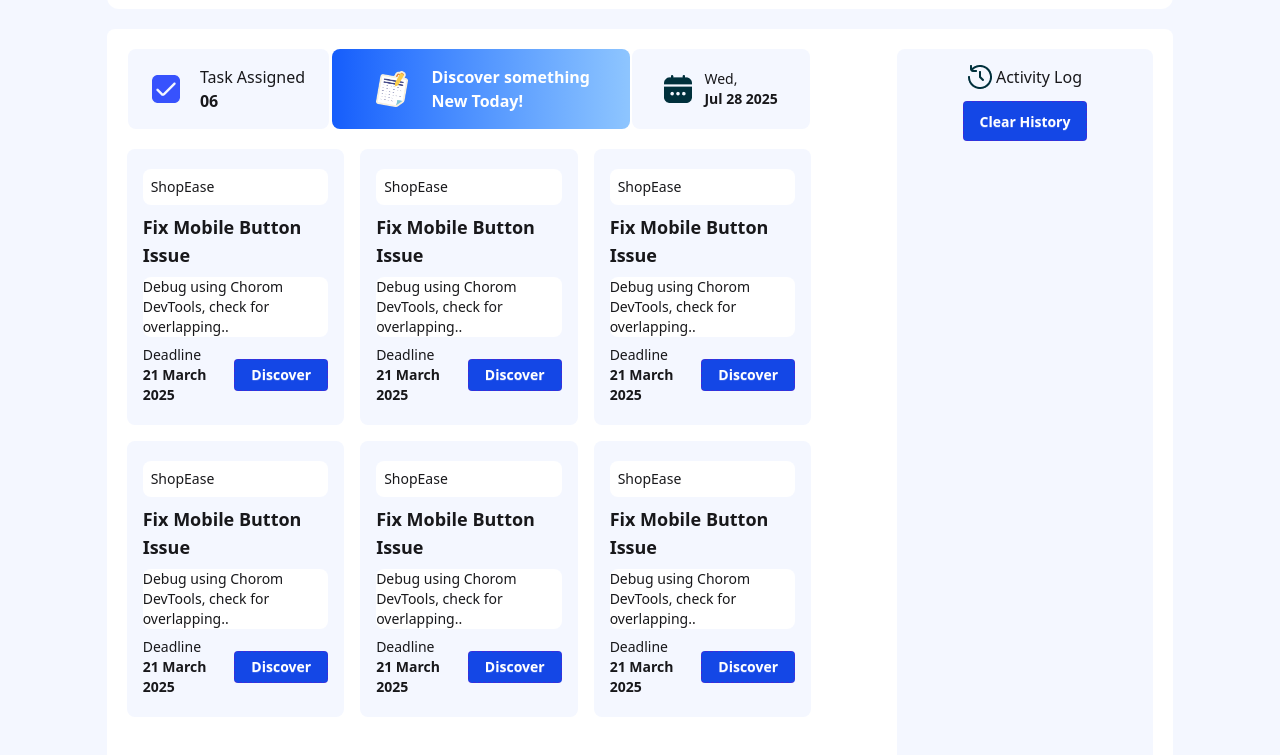
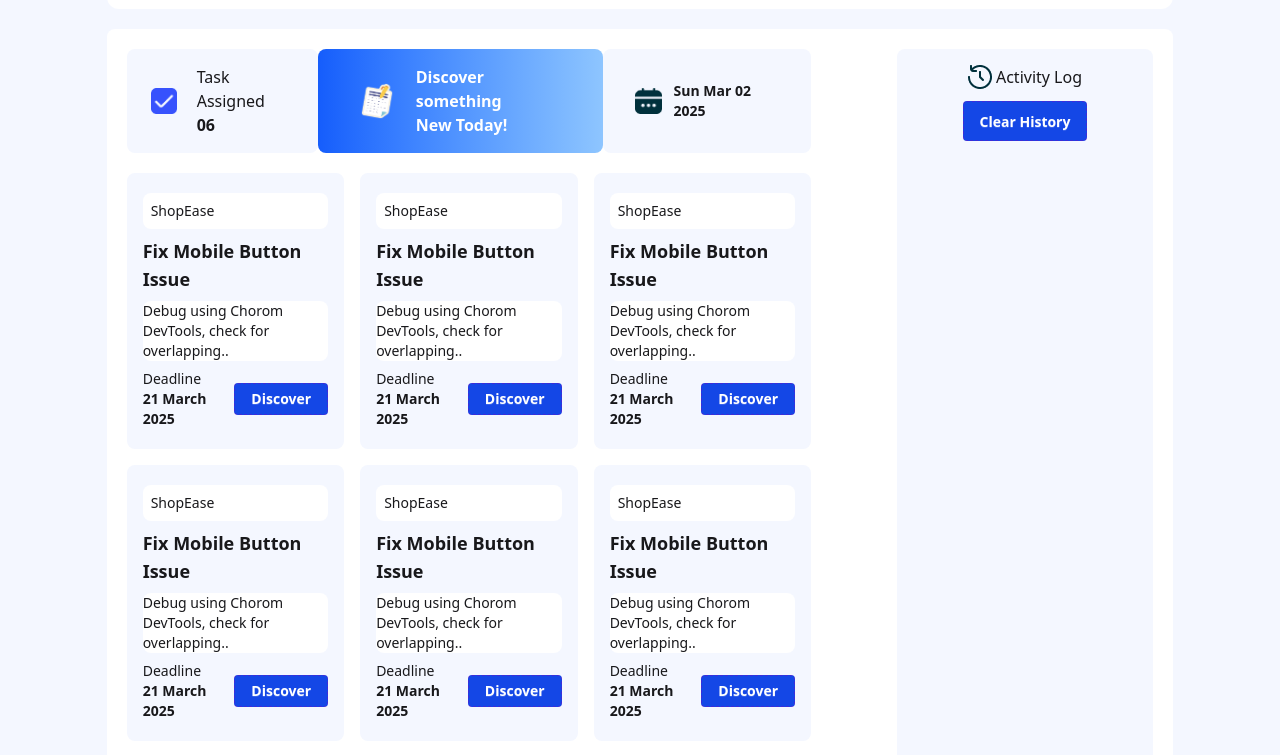
Before and after one commit to sura1khan/PH-A5-Dev-Board, a plain HTML site: page index.html in a window 1280 px wide. Shown: the part 79-834 px from the top of the page. Drawn offline with nearby package versions, Linux system fonts and the light colour scheme.

Commit message:
current date

```diff
--- a/index.html
+++ b/index.html
@@ -60,8 +60,7 @@
              flex gap-3 items-center text-sm"><!--calender-->
                 <div><img  src="image/calender.png" alt=""></div>
                 <div>
-                    <p>Wed, <br> <b> Jul 28 2025</b></p>
-                    <p></p>
+                    <p id="Date" class="font-bold"></p>
                 </div>
              </div>
            </div> <!-- ---------banneTitleEnd--------------- -->
--- a/script.js
+++ b/script.js
@@ -0,0 +1,10 @@
+// let today = new Date();
+// console.log(today)
+
+// document.getElementById("date")
+// .value = new Date().toISOString().split("T")[0];
+function updateDate() {
+    document.getElementById("Date").innerText = new Date().toDateString();
+  }
+  setInterval(updateDate, 86400000);
+  updateDate();
```
